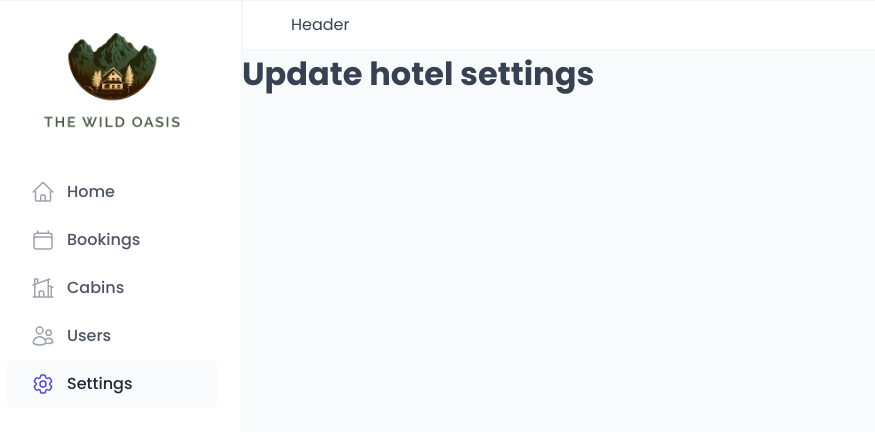
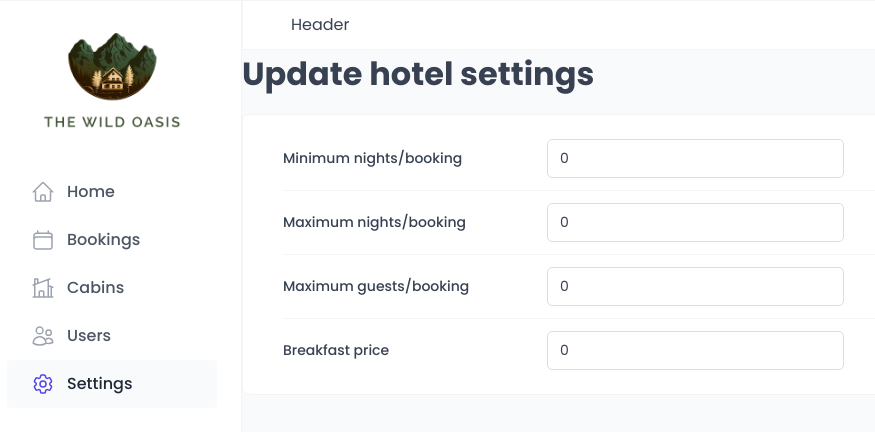
Before and after one commit to Aurrum64/hotel-management, a React (Vite) app: page /settings in a window 1280 px wide. Shown: the top 432 px of the page, without its empty margins (18-893 px from the left). Built offline with nearby package versions, Linux system fonts and the light colour scheme; no server answers; the database is empty; a web font is replaced by a local one.

Commit message:
Creating and Editing cabins / Cabin copying

```diff
--- a/src/features/cabins/CreateCabinForm.tsx
+++ b/src/features/cabins/CreateCabinForm.tsx
@@ -142,7 +142,8 @@ const CreateCabinForm = ({ cabinToEdit }: CreateCabinFormProps) => {
   );
 };
 
-const FormRow = styled.div`
+// TODO combine two Forms / remove sharing of styles
+export const FormRow = styled.div`
   display: grid;
   align-items: center;
   grid-template-columns: 24rem 1fr 1.2fr;
@@ -169,7 +170,7 @@ const FormRow = styled.div`
   }
 `;
 
-const Label = styled.label`
+export const Label = styled.label`
   font-weight: 500;
 `;
 
--- /dev/null
+++ b/src/features/settings/UpdateSettingsForm.tsx
@@ -0,0 +1,62 @@
+import { FocusEvent } from "react";
+import Form from "../../ui/Form";
+import Input from "../../ui/input";
+import { FormRow, Label } from "../cabins/CreateCabinForm";
+import { useGetSettings } from "./useGetSettings";
+import { useUpdateSetting } from "./useUpdateSettings";
+
+function UpdateSettingsForm() {
+  const { settings } = useGetSettings();
+  const { updateSettingMutation } = useUpdateSetting();
+
+  const updateSettings = (
+    key: string,
+    { target: { value } }: FocusEvent<HTMLInputElement, Element>
+  ) => {
+    if (!value) return;
+    updateSettingMutation({ [key]: Number(value) });
+  };
+
+  return (
+    <Form>
+      <FormRow>
+        <Label htmlFor="name">Minimum nights/booking</Label>
+        <Input
+          type="number"
+          id="min-nights"
+          defaultValue={settings?.min_booking_period || 0}
+          onBlur={(e) => updateSettings("min_booking_period", e)}
+        />
+      </FormRow>
+      <FormRow>
+        <Label htmlFor="name">Maximum nights/booking</Label>
+        <Input
+          type="number"
+          id="max-nights"
+          defaultValue={settings?.max_booking_period || 0}
+          onBlur={(e) => updateSettings("max_booking_period", e)}
+        />
+      </FormRow>
+      <FormRow>
+        <Label htmlFor="name">Maximum guests/booking</Label>
+        <Input
+          type="number"
+          id="max-guests"
+          defaultValue={settings?.max_guests_per_booking || 0}
+          onBlur={(e) => updateSettings("max_guests_per_booking", e)}
+        />
+      </FormRow>
+      <FormRow>
+        <Label htmlFor="name">Breakfast price</Label>
+        <Input
+          type="number"
+          id="breakfast-price"
+          defaultValue={settings?.breakfast_price || 0}
+          onBlur={(e) => updateSettings("breakfast_price", e)}
+        />
+      </FormRow>
+    </Form>
+  );
+}
+
+export default UpdateSettingsForm;
--- /dev/null
+++ b/src/features/settings/useGetSettings.ts
@@ -0,0 +1,17 @@
+import { useQuery } from "@tanstack/react-query";
+import { getSettings } from "../../services/apiSettings";
+
+type SettingsProps = {
+    id: number;
+    created_at: string;
+    max_booking_period: number;
+    min_booking_period: number;
+    breakfast_price: number;
+  }
+
+export const useGetSettings = () => {
+    const { data: settings } =
+        useQuery({queryKey: ['settigns'], queryFn: getSettings});
+
+    return { settings };
+};
--- /dev/null
+++ b/src/features/settings/useUpdateSettings.ts
@@ -0,0 +1,20 @@
+import toast from "react-hot-toast";
+import { useQueryClient, useMutation } from "@tanstack/react-query";
+import { updateSetting } from "../../services/apiSettings";
+
+export const useUpdateSetting = () => {
+    const queryClient = useQueryClient();
+
+    const { mutate: updateSettingMutation } = useMutation({
+        // TODO
+        mutationFn: (data: any) => updateSetting(data),
+        onSuccess: () => {
+          toast.success("Setting updated.");
+          // TODO synchronize with the query key, remove hardcode
+          queryClient.invalidateQueries({ queryKey: ["settings"] });
+        },
+        onError: () => toast.error("The setting cannot be updated."),
+      });
+
+      return { updateSettingMutation };
+};
--- a/src/pages/Settings.tsx
+++ b/src/pages/Settings.tsx
@@ -1,7 +1,14 @@
+import UpdateSettingsForm from "../features/settings/UpdateSettingsForm";
 import Heading from "../ui/Heading";
+import Row from "../ui/Row";
 
 function Settings() {
-  return <Heading as="h1">Update hotel settings</Heading>;
+  return (
+    <Row>
+      <Heading as="h1">Update hotel settings</Heading>
+      <UpdateSettingsForm />
+    </Row>
+  );
 }
 
 export default Settings;
--- /dev/null
+++ b/src/services/apiSettings.ts
@@ -0,0 +1,26 @@
+import supabase from "../supabase";
+
+export async function getSettings() {
+  const { data, error } = await supabase.from("settings").select("*").single();
+
+  if (error) {
+    console.error(error);
+    throw new Error("Settings could not be loaded");
+  }
+  return data;
+}
+
+// We expect a newSetting object that looks like {setting: newValue}
+export async function updateSetting(newSetting) {
+  const { data, error } = await supabase
+    .from("settings")
+    .update(newSetting)
+    .eq("id", 1)
+    .single();
+
+  if (error) {
+    console.error(error);
+    throw new Error("Settings could not be updated");
+  }
+  return data;
+}
```
